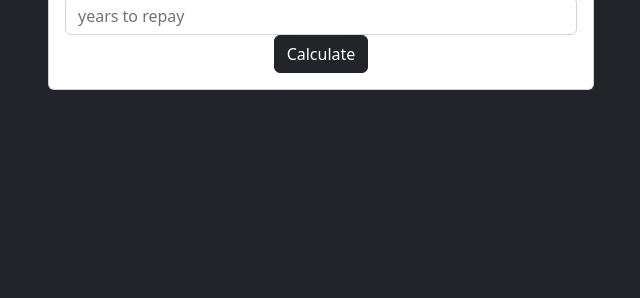
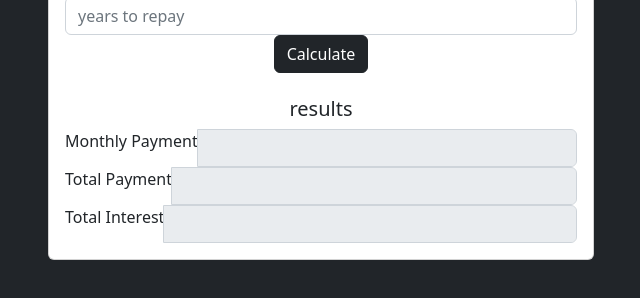
Before and after one commit to orwillito/DOMProject_Loan-Calculator, a plain HTML site: page index.html in a window 1280 px wide. Shown: the part 226-524 px from the top of the page, without its empty margins (319-959 px from the left). Drawn offline with nearby package versions, Linux system fonts and the light colour scheme.

Commit message:
continue

```diff
--- a/index.html
+++ b/index.html
@@ -30,6 +30,38 @@
                         </div>
                         <input type="submit" value="Calculate" class="btn btn-dark btn-block">
                     </form>
+
+                    <!-- LOAD HERE-->
+
+                    <!-- <div id="loading">
+                        <img src="img/loading.gif" alt="" srcset="">
+                    </div> -->
+
+                    <!-- RESULTS -->
+
+                    <div id="results" class="pt-4">
+                        <h5>results</h5>
+                        <div class="form-group">
+                            <div class="input-group">
+                                <span class="input-group-addon">Monthly Payment</span>
+                                <input type="number" class="form-control" id="monthly-payment" disabled>
+                            </div>
+                        </div>
+
+                        <div class="form-group">
+                            <div class="input-group">
+                                <span class="input-group-addon">Total Payment</span>
+                                <input type="number" class="form-control" id="total-payment" disabled>
+                            </div>
+                        </div>
+
+                        <div class="form-group">
+                            <div class="input-group">
+                                <span class="input-group-addon">Total Interest</span>
+                                <input type="number" class="form-control" id="total-interest" disabled>
+                            </div>
+                        </div>
+                    </div>
                 </div>
             </div>
         </div>
```
Also changed, not shown: app.js (+32 -0 lines).
